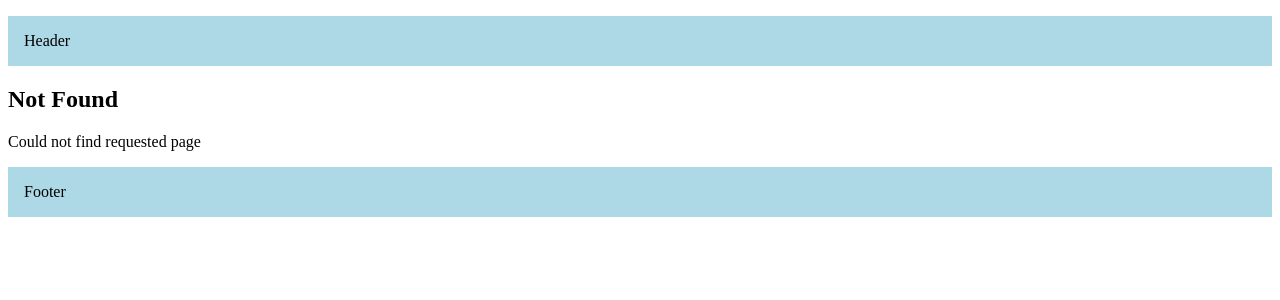
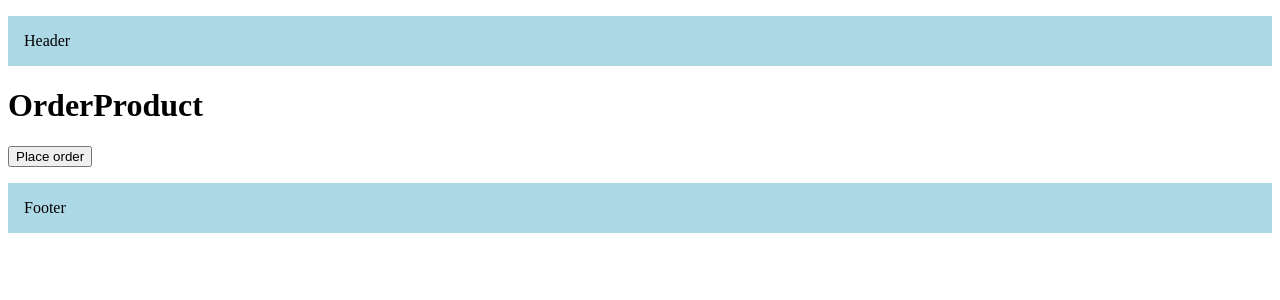
Before and after one commit to roneyyb/next-js-concepts, a Next.js app: page /order-product in a window 1280 px wide. Before the commit this address had no page. Shown: the top 300 px of the page. Built offline with nearby package versions, Linux system fonts and the light colour scheme.

Commit message:
Added routing examples

```diff
--- a/src/app/about/layout.tsx
+++ b/src/app/about/layout.tsx
@@ -11,7 +11,7 @@ export default function RootLayout({
     return (
         <html lang="en">
 
-            <header><p style={{ backgroundColor: "blue", padding: "1rem" }}>Headerasdf</p></header>
+
             <body>{children}</body>
 
         </html>
--- /dev/null
+++ b/src/app/order-product/page.tsx
@@ -0,0 +1,22 @@
+"use client"
+
+import React from 'react'
+import { useRouter } from "next/navigation"
+
+function OrderProduct() {
+
+    const router = useRouter()
+    const handleClick = () => {
+        console.log("Place your order");
+        router.replace("/")
+    }
+
+
+    return (
+        <> <h1>OrderProduct</h1>
+            <button onClick={handleClick}>Place order</button>
+        </>
+    )
+}
+
+export default OrderProduct
```
